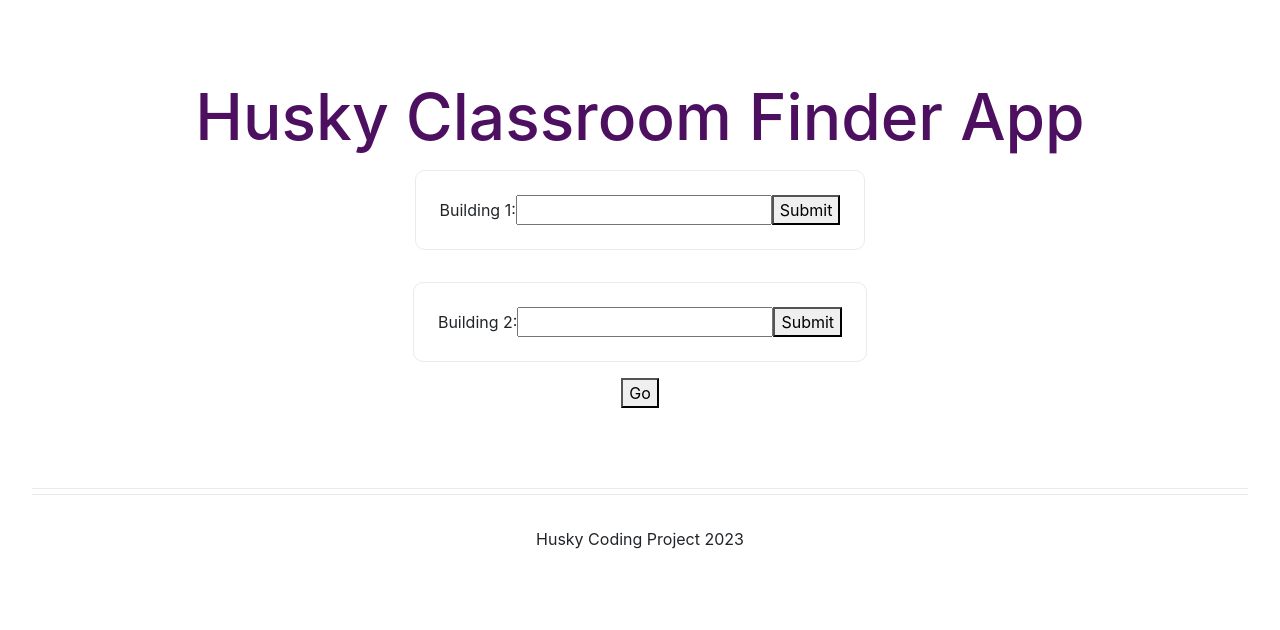
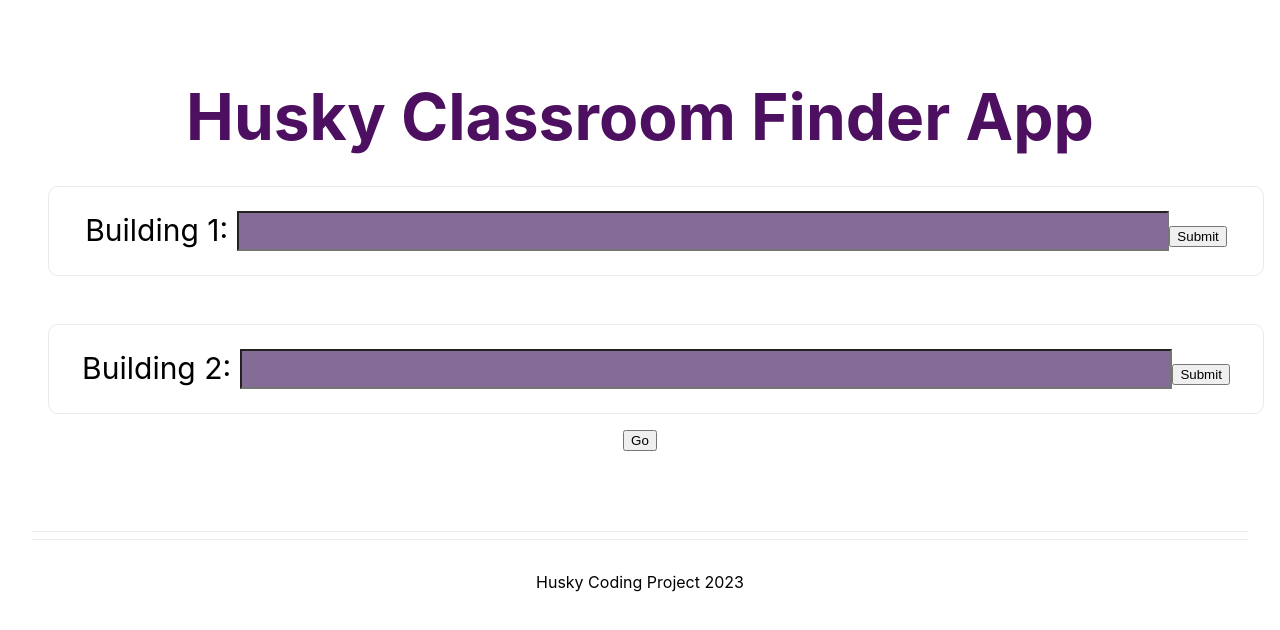
Before and after one commit to hcp-uw/classroom-finder, a Next.js app in the folder frontend/: page / in a window 1280 px wide. Shown: the top 630 px of the page. Built offline with nearby package versions, Linux system fonts and the light colour scheme.

Commit message:
home pg boxes

```diff
--- a/frontend/pages/index.js
+++ b/frontend/pages/index.js
@@ -1,8 +1,7 @@
 import Link from 'next/link';
 import Head from 'next/head'
 import styles from '../styles/Home.module.css';
-import 'bootstrap/dist/css/bootstrap.min.css';
-import 'bootstrap/dist/js/bootstrap.bundle.min';
+
 
 export default function Home() {
   return (
@@ -18,9 +17,9 @@ export default function Home() {
 
         <div className={styles.grid}>
           <a href="/posts/first-post" className={styles.card}>
-            <form action="/send-data-here" method="post" >
-              <label for="first">Building 1: </label>
-              <input type="text" id="first" name="first" />
+            <form action="/send-data-here" method="post" className = {styles.form} >
+              <label for="first"> Building 1: </label>
+              <input className = {styles.formbox} type="text" id="first" name="first" />
               <button type="submit">Submit</button>
             </form>
           </a>
@@ -28,9 +27,9 @@ export default function Home() {
 
         <div className={styles.grid}>
           <a className={styles.card}>
-          <form action="/send-data-here" method="post">
-              <label for="first">Building 2: </label>
-              <input type="text" id="first" name="first" />
+          <form action="/send-data-here" method="post" className = {styles.form}>
+              <label for="second">Building 2: </label>
+              <input className = {styles.formbox} type="text" id="second" name="second" />
               <button type="submit">Submit</button>
             </form>
           </a>
--- a/frontend/styles/Home.module.css
+++ b/frontend/styles/Home.module.css
@@ -78,13 +78,26 @@
   margin: 1rem;
   font-style: bold;
   padding: 1.5rem;
-  text-align: left;
+  text-align: center;
   color: inherit;
+  margin-top: 2rem;
   text-decoration: none;
   border: 1px solid #eaeaea;
   border-radius: 10px;
   transition: color 0.15s ease, border-color 0.15s ease;
-  max-width: 1000px;
+  width: 100%;
+}
+
+.form {
+  font-size: 30px;
+}
+
+.formbox {
+  width: 80%;
+  height: 40px;
+  color: black;
+  font-size: 30px;
+  background-color: rgb(132, 108, 151);
 }
 
 .card:hover,
--- a/frontend/styles/globals.css
+++ b/frontend/styles/globals.css
@@ -29,10 +29,10 @@ a {
     border-radius: 4px;
     cursor: pointer;
     color:black;
-    background: rgb(103, 78, 134);
+    background: rgb(86, 84, 89);
     font-style: bold;
     font-size: 20px;
-    width: 100px;
+    height: 40px;
 }
 
 }
```
